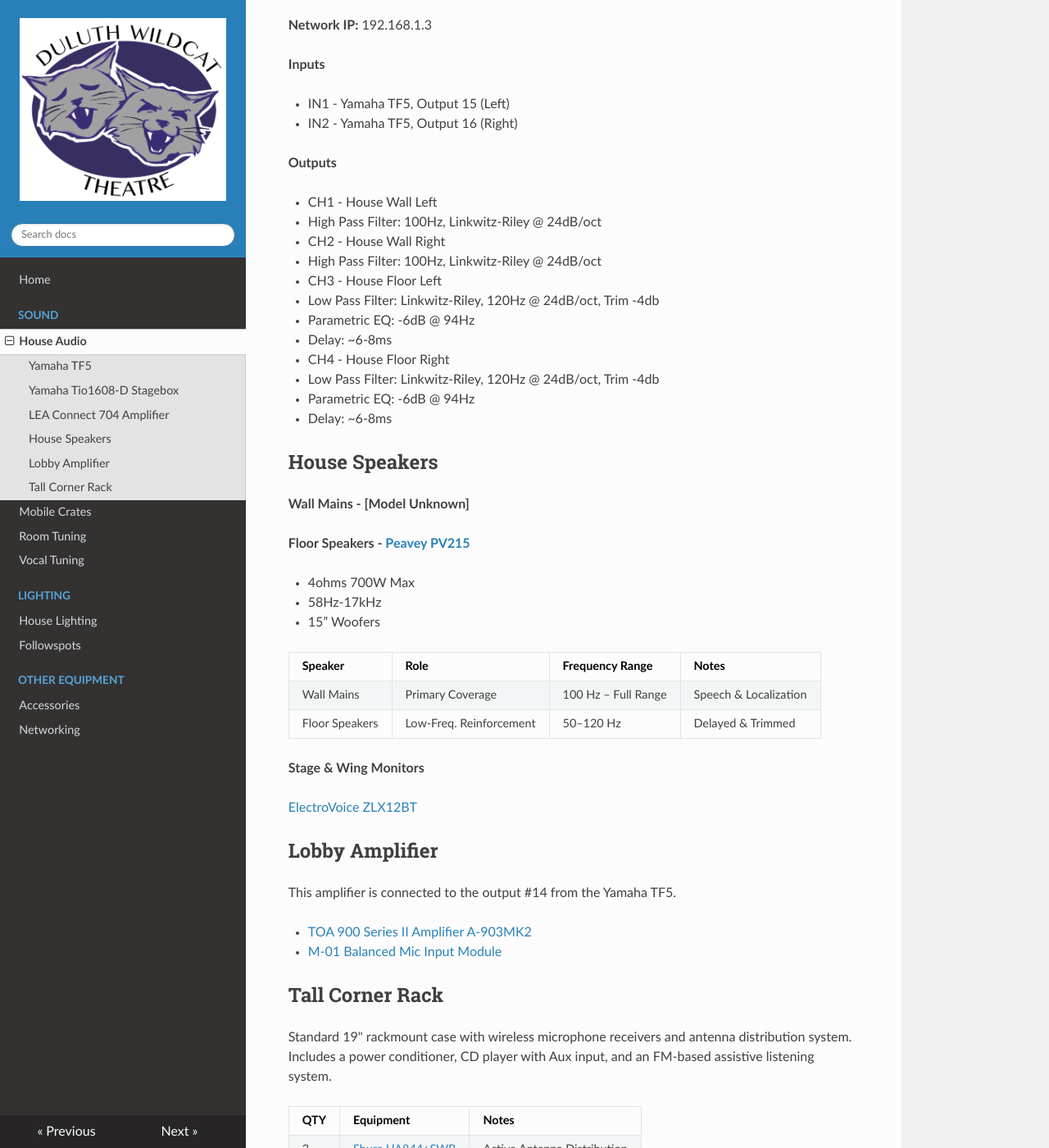
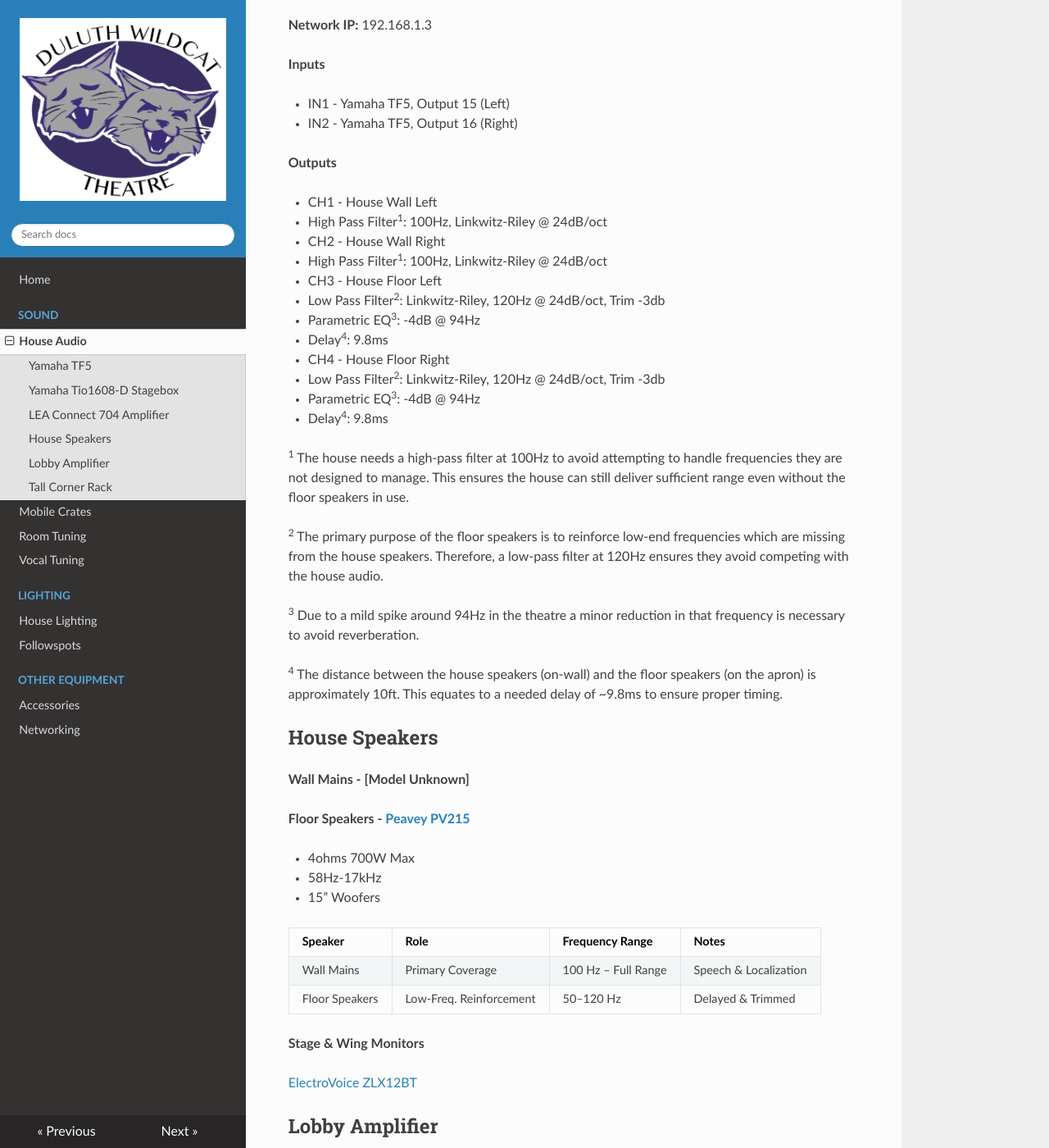
Before and after one commit to DustinGrau/DuluthTheatre, an MkDocs documentation site: the page built from docs/house-audio.md, in a window 1280 px wide and 1400 px high, scrolled down 4645 px. Shown: the whole window at 82% size. Built offline with MkDocs 1.6.1, drawn with Linux system fonts in a browser that asks for light colours; nearby versions of some CDN libraries.

Commit message:
Update speaker configs

```diff
--- a/docs/house-audio.md
+++ b/docs/house-audio.md
@@ -158,17 +158,25 @@
 **Outputs**
 
 * CH1 - House Wall Left
-  * High Pass Filter: 100Hz, Linkwitz-Riley @ 24dB/oct
+  * High Pass Filter<sup>1</sup>: 100Hz, Linkwitz-Riley @ 24dB/oct
 * CH2 - House Wall Right
-  * High Pass Filter: 100Hz, Linkwitz-Riley @ 24dB/oct
+  * High Pass Filter<sup>1</sup>: 100Hz, Linkwitz-Riley @ 24dB/oct
 * CH3 - House Floor Left
-  * Low Pass Filter: Linkwitz-Riley, 120Hz @ 24dB/oct, Trim -4db
-  * Parametric EQ: -6dB @ 94Hz
-  * Delay: ~6-8ms
+  * Low Pass Filter<sup>2</sup>: Linkwitz-Riley, 120Hz @ 24dB/oct, Trim -3db
+  * Parametric EQ<sup>3</sup>: -4dB @ 94Hz
+  * Delay<sup>4</sup>: 9.8ms
 * CH4 - House Floor Right
-  * Low Pass Filter: Linkwitz-Riley, 120Hz @ 24dB/oct, Trim -4db
-  * Parametric EQ: -6dB @ 94Hz
-  * Delay: ~6-8ms
+  * Low Pass Filter<sup>2</sup>: Linkwitz-Riley, 120Hz @ 24dB/oct, Trim -3db
+  * Parametric EQ<sup>3</sup>: -4dB @ 94Hz
+  * Delay<sup>4</sup>: 9.8ms
+
+<sup>1</sup> The house needs a high-pass filter at 100Hz to avoid attempting to handle frequencies they are not designed to manage. This ensures the house can still deliver sufficient range even without the floor speakers in use.
+
+<sup>2</sup> The primary purpose of the floor speakers is to reinforce low-end frequencies which are missing from the house speakers. Therefore, a low-pass filter at 120Hz ensures they avoid competing with the house audio.
+
+<sup>3</sup> Due to a mild spike around 94Hz in the theatre a minor reduction in that frequency is necessary to avoid reverberation.
+
+<sup>4</sup> The distance between the house speakers (on-wall) and the floor speakers (on the apron) is approximately 10ft. This equates to a needed delay of ~9.8ms to ensure proper timing.
 
 ## House Speakers
 
```
Also changed, not shown: 2 other files.
